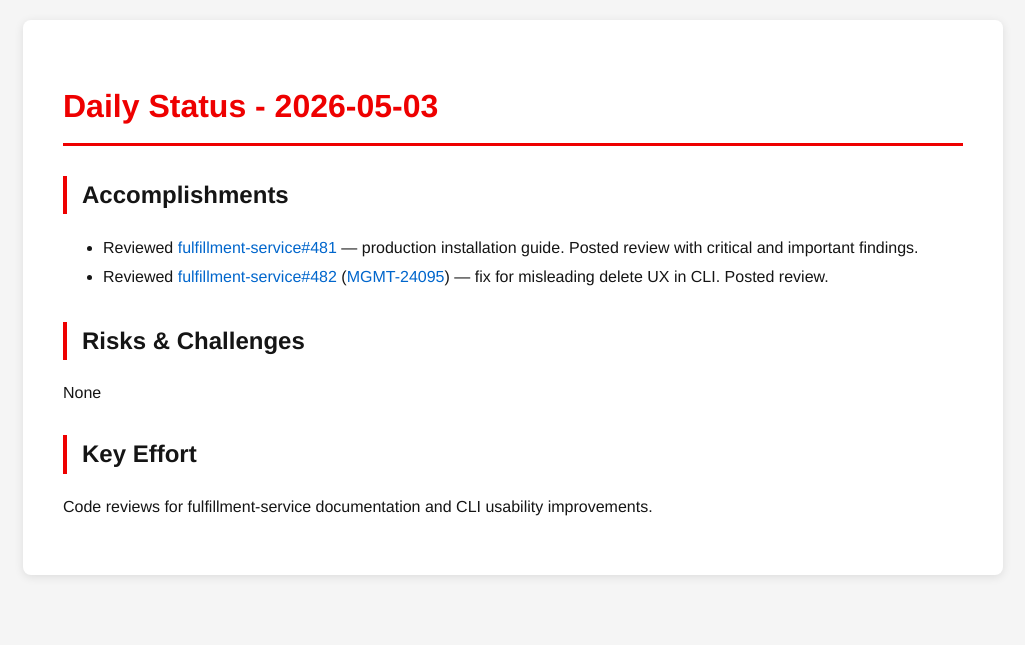
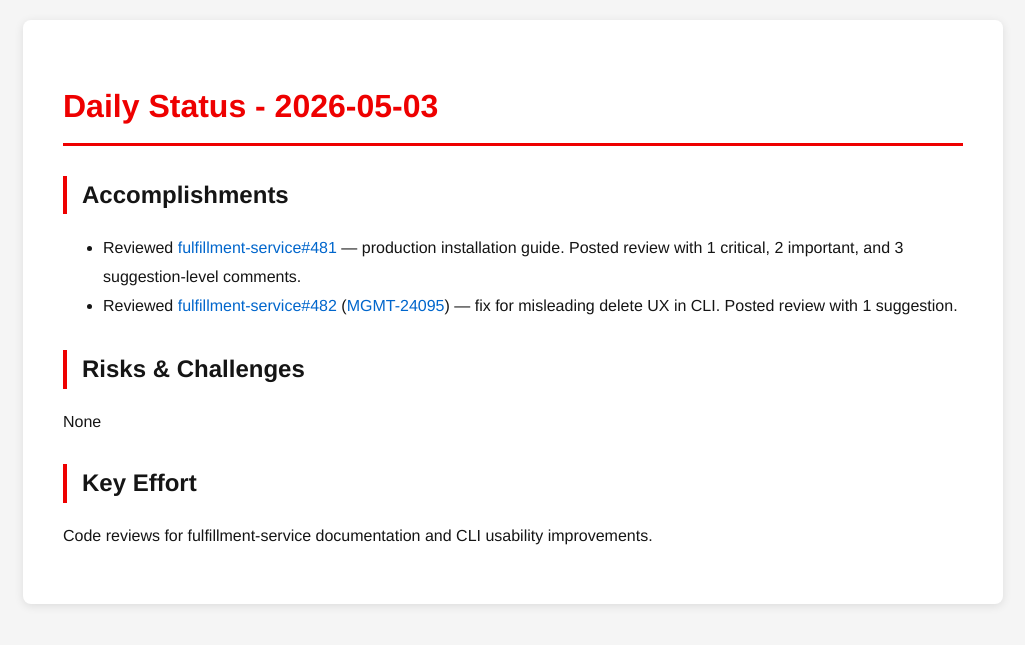
Before and after one commit to tzvatot/daily-status, a Jekyll site: the page built from 2026-05-03.md, in a window 1280 px wide. Shown: the top 645 px of the page, without its empty margins (127-1152 px from the left). Built offline with Jekyll 4.4.1, drawn with Linux system fonts in a browser that asks for light colours.

Commit message:
Daily status update - 2026-05-03

```diff
--- a/2026-05-03.md
+++ b/2026-05-03.md
@@ -7,8 +7,8 @@
 # Daily Status - 2026-05-03
 
 ## Accomplishments
-- Reviewed [fulfillment-service#481](https://github.com/osac-project/fulfillment-service/pull/481) — production installation guide. Posted review with critical and important findings.
-- Reviewed [fulfillment-service#482](https://github.com/osac-project/fulfillment-service/pull/482) ([MGMT-24095](https://issues.redhat.com/browse/MGMT-24095)) — fix for misleading delete UX in CLI. Posted review.
+- Reviewed [fulfillment-service#481](https://github.com/osac-project/fulfillment-service/pull/481) — production installation guide. Posted review with 1 critical, 2 important, and 3 suggestion-level comments.
+- Reviewed [fulfillment-service#482](https://github.com/osac-project/fulfillment-service/pull/482) ([MGMT-24095](https://issues.redhat.com/browse/MGMT-24095)) — fix for misleading delete UX in CLI. Posted review with 1 suggestion.
 
 ## Risks & Challenges
 None
```
